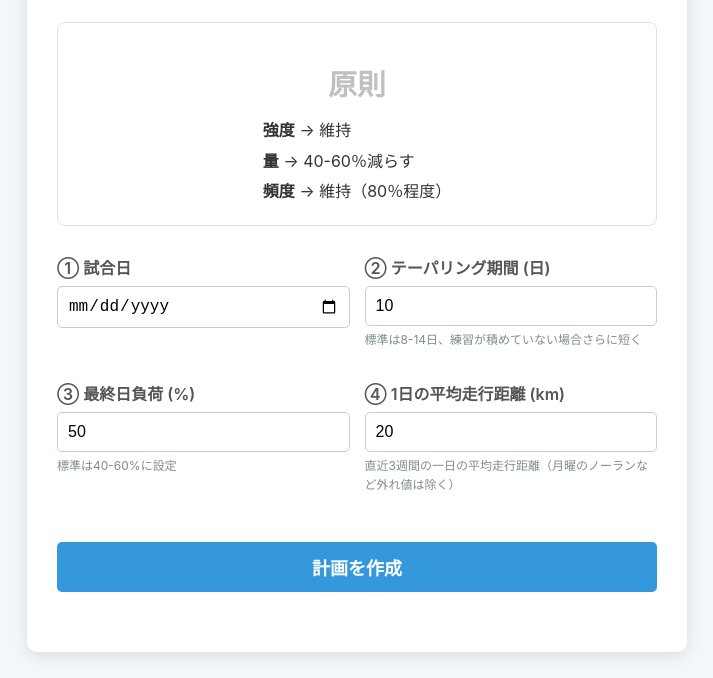
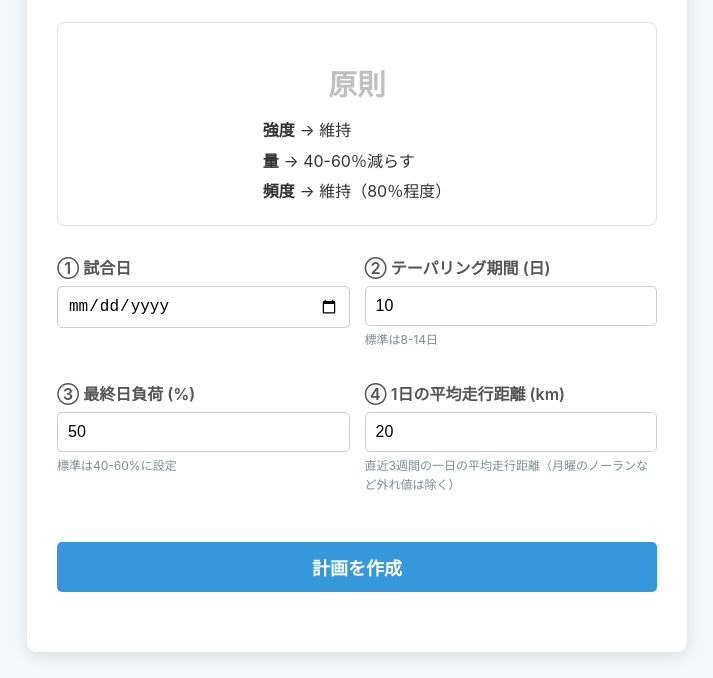
Before and after one commit to chinchiku/tapering_calculator_waseda, a plain HTML site: page index.html in a window 1280 px wide. Shown: the part 162-840 px from the top of the page, without its empty margins (283-996 px from the left). Drawn offline with Linux system fonts and the light colour scheme; a web font is replaced by a local one.

Commit message:
index.html

```diff
--- a/index.html
+++ b/index.html
@@ -164,7 +164,7 @@
             <div class="input-group">
                 <label for="taperDuration">② テーパリング期間 (日)</label>
                 <input type="number" id="taperDuration" value="10" min="1">
-                <p class="input-note">標準は8-14日、練習が積めていない場合さらに短く</p>
+                <p class="input-note">標準は8-14日</p>
             </div>
             <div class="input-group">
                 <label for="finalLoad">③ 最終日負荷 (%)</label>
```
